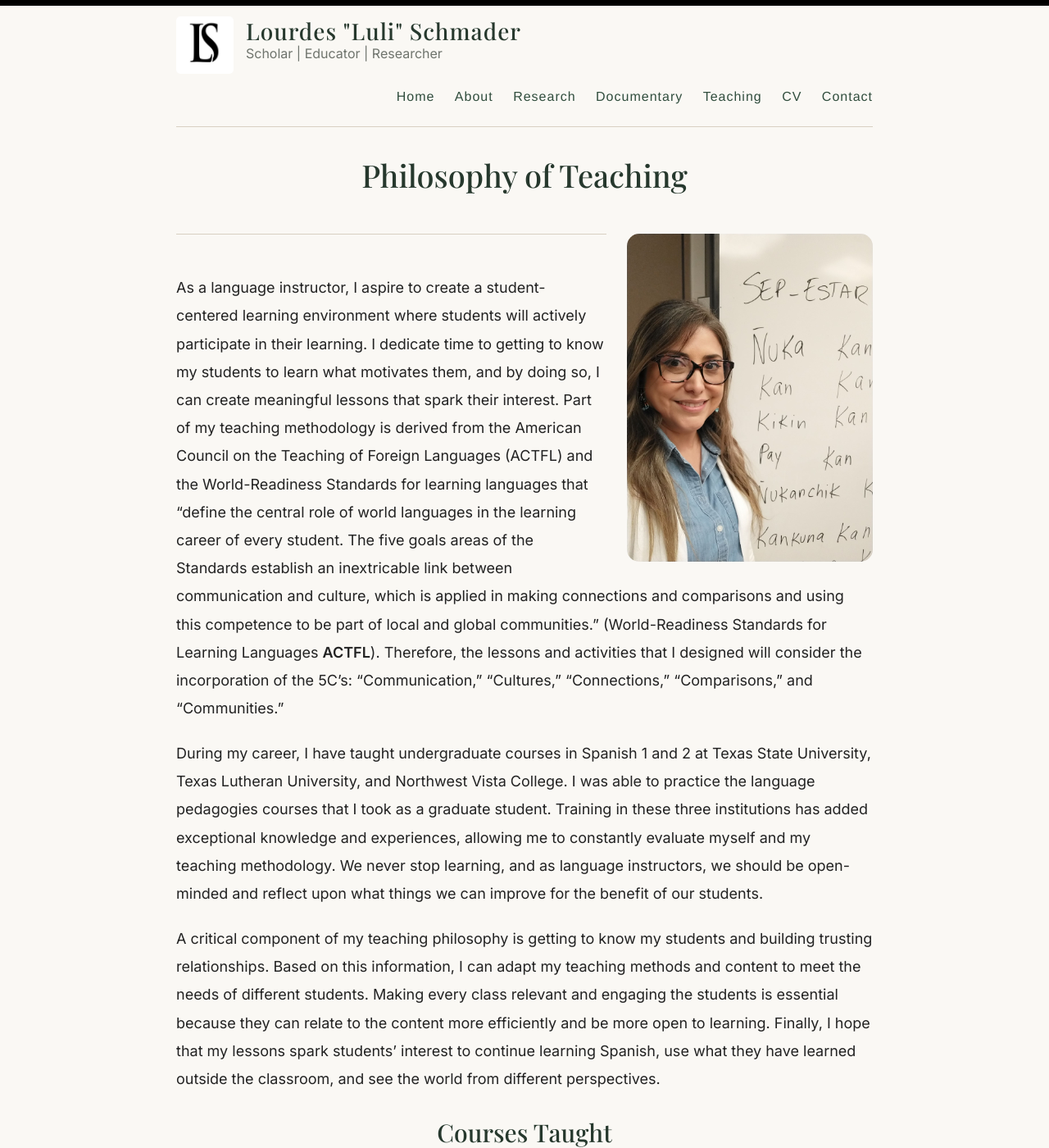
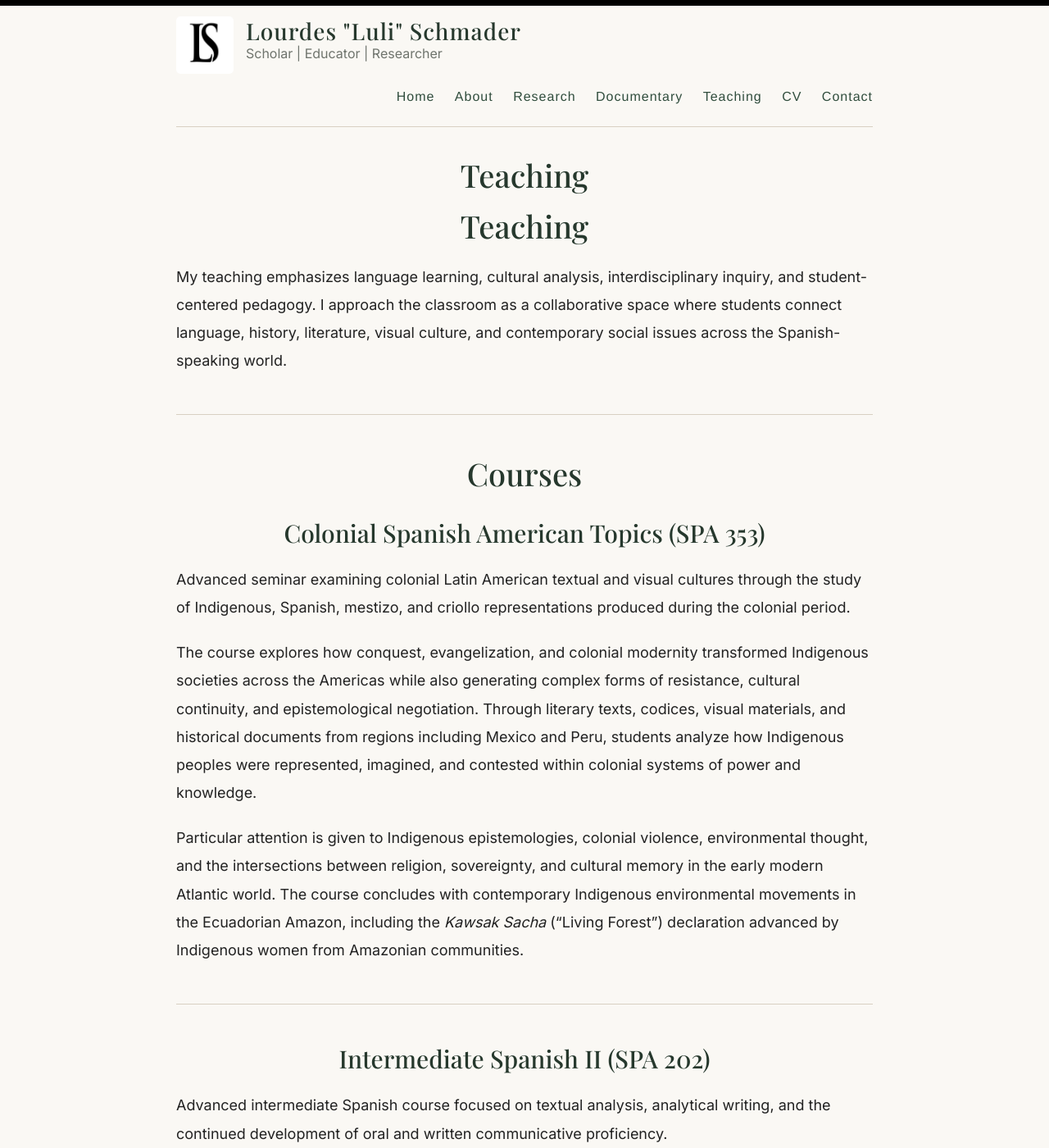
Before and after one commit to lulischmader/lulischmader.github.io, a Jekyll site: the page built from _pages/teaching.md, in a window 1280 px wide and 1400 px high. Shown: the whole window at 82% size. Built offline with Jekyll 4.4.1, drawn with Linux system fonts in a browser that asks for light colours; some of the changed text lies outside the part shown.

Commit message:
Update teaching.md

```diff
--- a/_pages/teaching.md
+++ b/_pages/teaching.md
@@ -1,54 +1,75 @@
 ---
 layout: page
+title: Teaching
 permalink: /teaching/
-title:  Philosophy of Teaching
 ---
-<img src="/images/Teaching-Kichwa.jpg"
-     alt="Teaching Kichwa language and Indigenous epistemologies"
-     width="300"
-     align="right"
-     style="border-radius: 15px; margin-left: 25px; margin-bottom: 15px;">
+
+# Teaching
+
+My teaching emphasizes language learning, cultural analysis, interdisciplinary inquiry, and student-centered pedagogy. I approach the classroom as a collaborative space where students connect language, history, literature, visual culture, and contemporary social issues across the Spanish-speaking world.
 
 ---
 
-As a language instructor, I aspire to create a student-centered learning environment where students will actively participate in their learning. I dedicate time to getting to know my students to learn what motivates them, and by doing so, I can create meaningful lessons that spark their interest. Part of my teaching methodology is derived from the American Council on the Teaching of Foreign Languages (ACTFL) and the World-Readiness Standards for learning languages that “define the central role of world languages in the learning career of every student. The five goals areas of the Standards establish an inextricable link between communication and culture, which is applied in making connections and comparisons and using this competence to be part of local and global communities.” (World-Readiness Standards for Learning Languages **ACTFL**). Therefore, the lessons and activities that I designed will consider the incorporation of the 5C’s: “Communication,” “Cultures,” “Connections,” “Comparisons,” and “Communities.”
+# Courses
 
-During my career, I have taught undergraduate courses in Spanish 1 and 2 at Texas State University, Texas Lutheran University, and Northwest Vista College. I was able to practice the language pedagogies courses that I took as a graduate student. Training in these three institutions has added exceptional knowledge and experiences, allowing me to constantly evaluate myself and my teaching methodology. We never stop learning, and as language instructors, we should be open-minded and reflect upon what things we can improve for the benefit of our students.
+## Colonial Spanish American Topics (SPA 353)
 
-A critical component of my teaching philosophy is getting to know my students and building trusting relationships. Based on this information, I can adapt my teaching methods and content to meet the needs of different students. Making every class relevant and engaging the students is essential because they can relate to the content more efficiently and be more open to learning. Finally, I hope that my lessons spark students’ interest to continue learning Spanish, use what they have learned outside the classroom, and see the world from different perspectives.
+Advanced seminar examining colonial Latin American textual and visual cultures through the study of Indigenous, Spanish, mestizo, and criollo representations produced during the colonial period.
 
-## Courses Taught
+The course explores how conquest, evangelization, and colonial modernity transformed Indigenous societies across the Americas while also generating complex forms of resistance, cultural continuity, and epistemological negotiation. Through literary texts, codices, visual materials, and historical documents from regions including Mexico and Peru, students analyze how Indigenous peoples were represented, imagined, and contested within colonial systems of power and knowledge.
 
-### University of Miami
-Graduate Teaching Assistant, Department of Modern Languages and Literatures (2021–2025)
+Particular attention is given to Indigenous epistemologies, colonial violence, environmental thought, and the intersections between religion, sovereignty, and cultural memory in the early modern Atlantic world. The course concludes with contemporary Indigenous environmental movements in the Ecuadorian Amazon, including the *Kawsak Sacha* (“Living Forest”) declaration advanced by Indigenous women from Amazonian communities.
 
-- SPA 353: Colonial Spanish American Topics — *The Struggle for Representation: Writing Indigenous Peoples during the Spanish-American Colonial Period* (Co-taught with Dr. Viviana Díaz Balsera)
-- SPA 202: Intermediate Spanish II
-- SPA 201: Intermediate Spanish I
-- SPA 102: Elementary Spanish II
-- SPA 101: Elementary Spanish I
+---
 
-Courses taught in face-to-face formats.
+## Intermediate Spanish II (SPA 202)
 
-### Northwest Vista College
-Spanish Adjunct Faculty, World Languages Department (2021–Present)
+Advanced intermediate Spanish course focused on textual analysis, analytical writing, and the continued development of oral and written communicative proficiency.
 
-- SPA 1412: Elementary Spanish II
-- SPA 1411: Elementary Spanish I
+Through the study of short stories, poetry, essays, films, visual culture, and contemporary media, students engage with diverse cultural, historical, and political contexts across the Spanish-speaking world. The course emphasizes critical thinking, intercultural analysis, and the development of sophisticated interpretive and argumentative skills in Spanish.
 
-Courses taught online in synchronous and asynchronous formats.
+Students strengthen grammatical proficiency, vocabulary acquisition, close reading practices, and oral presentation abilities while examining questions related to identity, cultural diversity, social responsibility, and representation.
 
-### Texas Lutheran University
-Spanish Adjunct Faculty, Department of Communication, Cultures, English, and World Languages (2020–2021)
+---
 
-- SPA 131: Elementary Spanish I
+## Intermediate Spanish I (SPA 201)
 
-Courses taught online in synchronous formats.
+Intermediate-level Spanish language course focused on the continued development of speaking, listening, reading, and writing skills through communicative and culturally engaged approaches to language learning.
 
-### Texas State University
-Graduate Teaching Assistant, Department of World Languages and Literatures (2018–2020)
+This course strengthens oral fluency, grammatical proficiency, analytical writing, and interpretive reading while introducing students to more complex linguistic structures and diverse cultural contexts across the Spanish-speaking world.
 
-- SPA 1420: Beginning Spanish II
-- SPA 1410: Beginning Spanish I
+Students engage with literary excerpts, media, and cultural materials that encourage critical reflection on language, identity, history, and cultural diversity.
 
-Courses taught in face-to-face and online synchronous formats.
+---
+
+## Elementary Spanish II (SPA 102)
+
+Continuation of introductory Spanish language study through the development of speaking, listening, reading, and writing skills at the beginner-intermediate level.
+
+This course emphasizes communicative language learning, intercultural competency, and active student participation through collaborative and discussion-based activities. Students engage with diverse linguistic and cultural contexts across the Spanish-speaking world while strengthening grammatical proficiency, conversational fluency, and written expression.
+
+Using a flipped-classroom model, students encounter new material through guided preparation outside of class while classroom time focuses on interactive practice, collaborative learning, and applied communication.
+
+---
+
+## Elementary Spanish I (SPA 101)
+
+Introduction to Spanish language and Hispanic cultures through the development of speaking, listening, reading, and writing skills at the beginner level.
+
+This course emphasizes communicative language learning, cultural literacy, and interactive engagement with the diverse histories, geographies, and cultures of the Spanish-speaking world.
+
+Students develop foundational proficiency in Spanish while building cross-cultural awareness through collaborative activities, multimedia resources, and everyday communication practices.
+
+---
+
+# Pedagogical Areas
+
+- Student-centered language pedagogy
+- Communicative language teaching
+- Cultural analysis
+- Indigenous studies
+- Latin American literature and culture
+- Environmental humanities
+- Visual and textual analysis
+- Digital humanities in the classroom
+- Intercultural communication
```
